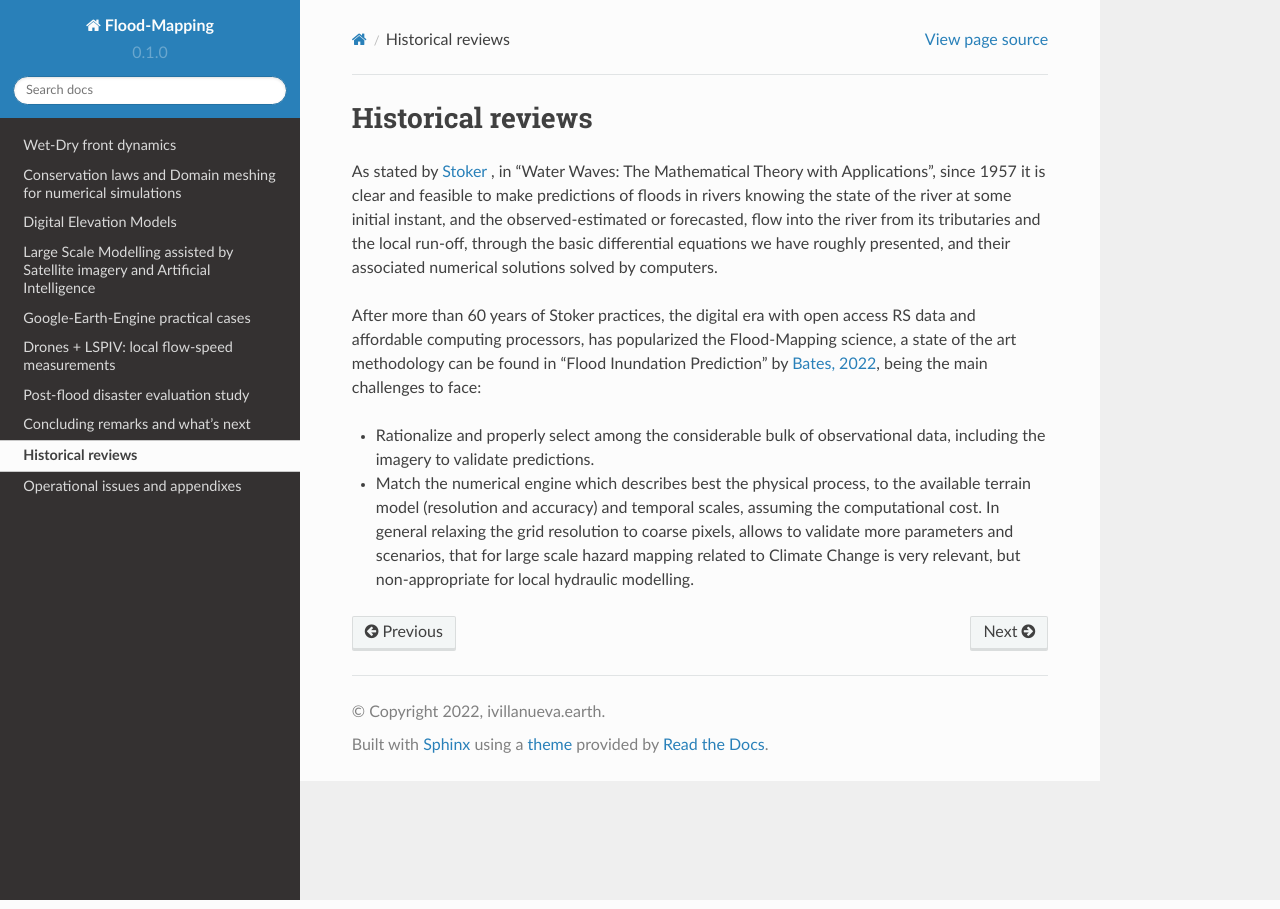
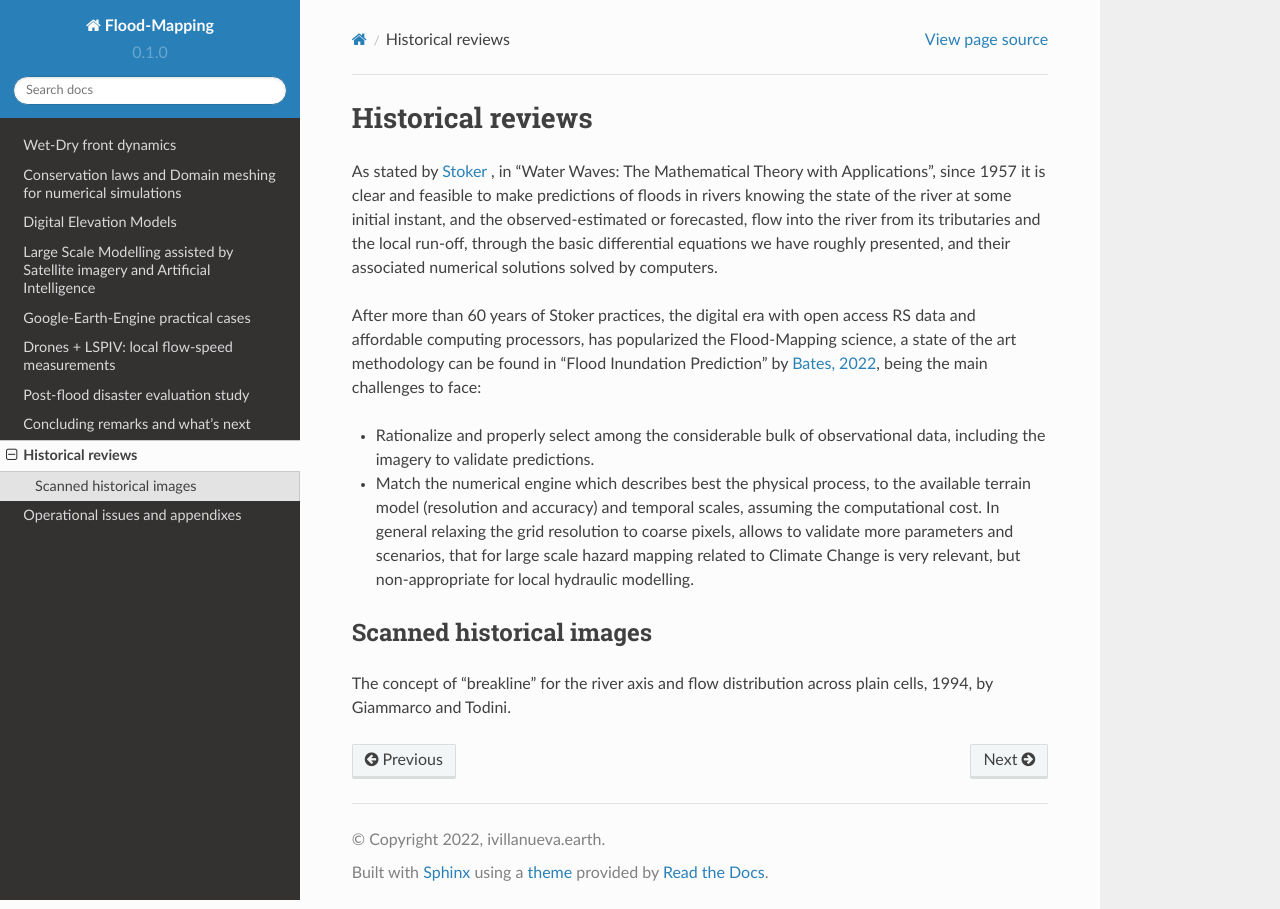
Before and after one commit to ivillamadrid/FloodMapping, a Sphinx documentation site: the page built from docs/source/historical.rst, in a window 1280 px wide. Built offline with Sphinx 7.4.7 and the Read the Docs theme 2.0.0, drawn with Linux system fonts in a browser that asks for light colours.

Commit message:
Update historical.rst

```diff
--- a/docs/source/historical.rst
+++ b/docs/source/historical.rst
@@ -14,3 +14,9 @@ After more than 60 years of Stoker practices, the digital era with open access R
 .. _Stoker: https://doi.org/10.1002/9781118033159
 
 .. _Bates, 2022: https://doi.org/10.1146/annurev-fluid-030121-113138
+
+
+Scanned historical images
+-------------------------
+
+The concept of "breakline" for the river axis and flow distribution across plain cells, 1994, by Giammarco and Todini.
```
